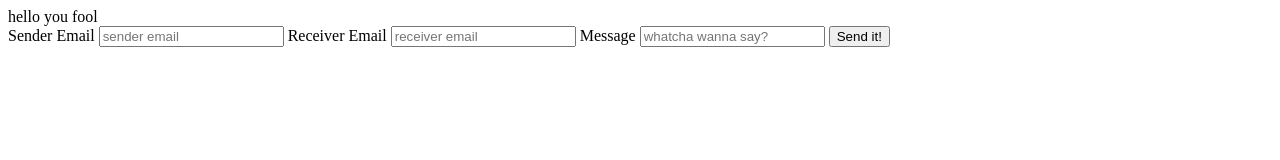
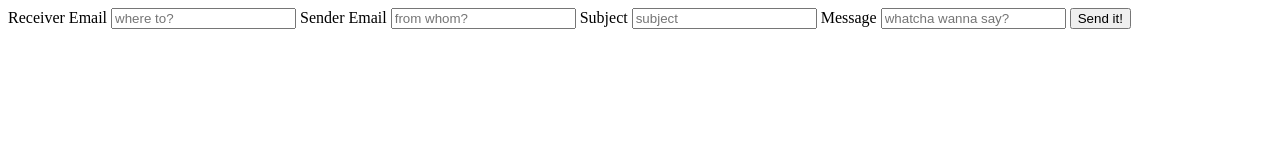
Before and after one commit to whwa/kohacktive, a website: page client/index.html in a window 1280 px wide. Drawn offline with nearby package versions, Linux system fonts and the light colour scheme.

Commit message:
Update form to include subject, change order of sender/receiver

```diff
--- a/client/index.html
+++ b/client/index.html
@@ -12,14 +12,15 @@
   <script src="index.js"></script>
 </head>
 <body>
-  hello you fool
-  <form id="form" method="post">
-    <label for="sender-email">Sender Email</label>
-    <input type="text" name="name" id="sender-email" placeholder="sender email" />
-    <label for="receiver-email">Receiver Email</label>
-    <input type="email" name="email" id="receiver-emai" placeholder="receiver email" />
+  <form id="form">
+    <label for="to">Receiver Email</label>
+    <input type="email" id="to" placeholder="where to?" />
+    <label for="from">Sender Email</label>
+    <input type="email" id="from" placeholder="from whom?" />
+    <label for="subject">Subject</label>
+    <input type="text" id="subject" placeholder="subject"/>
     <label for="message">Message</label>
-    <input type="text" name="email" id="message" placeholder="whatcha wanna say?"/>
+    <input type="text" id="message" placeholder="whatcha wanna say?"/>
     <button type="submit">Send it!</button>
   </form>
 </body>
```
